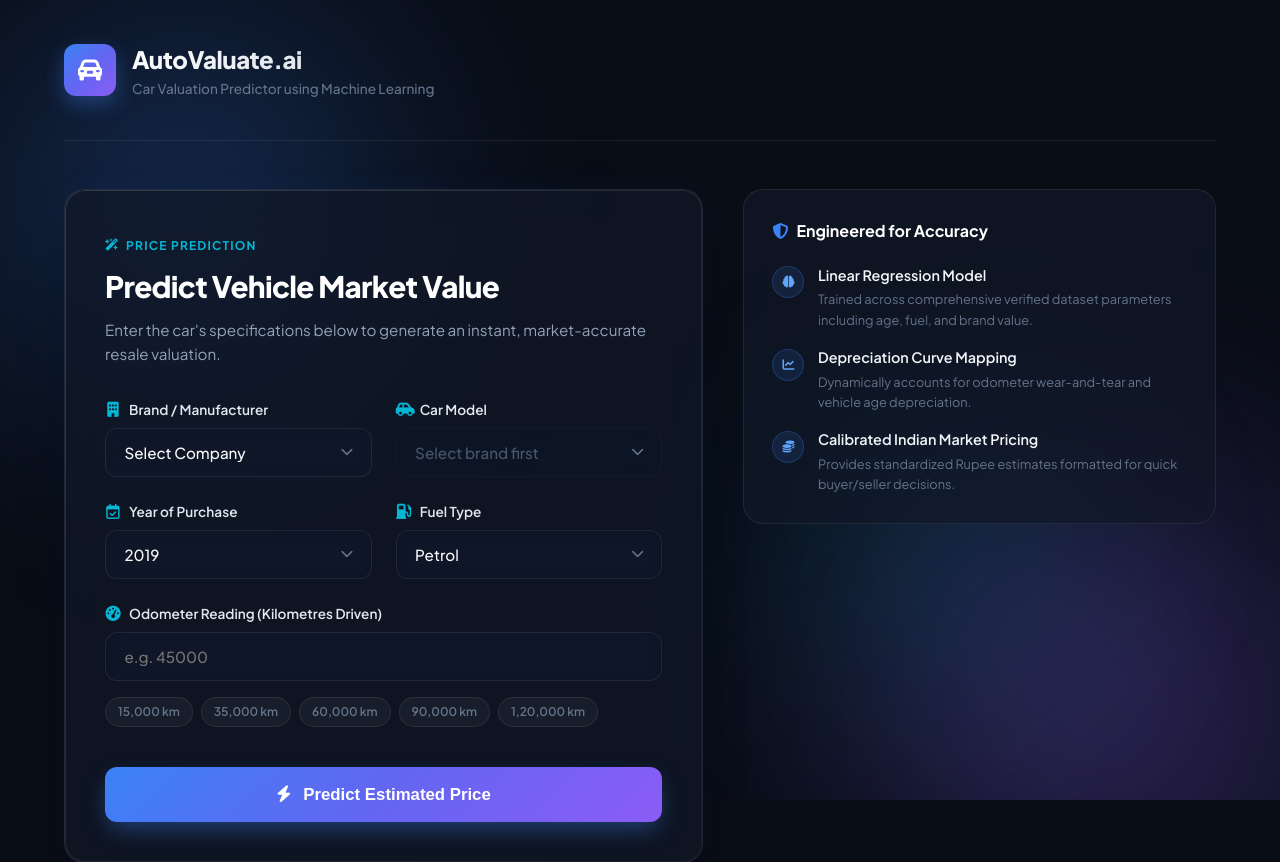
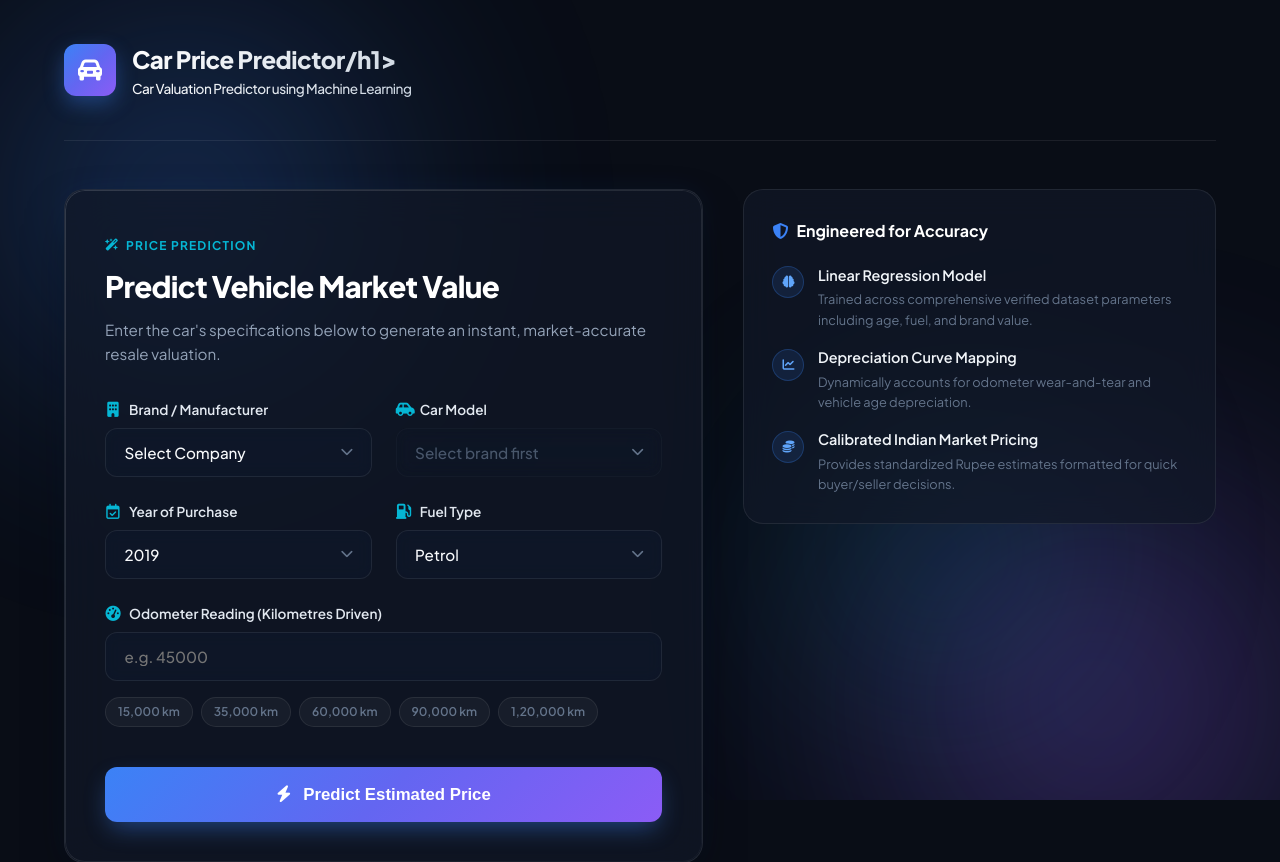
Before and after one commit to vaidya21/Car-Price-Predictor, a Flask app: page / in a window 1280 px wide. Shown: the top 862 px of the page. Run offline with Flask 3, Linux system fonts and the light colour scheme; parts of the project's set-up code (start-up, migrations or seed data) failed here and were passed over.

Commit message:
Change title

```diff
--- a/templates/index.html
+++ b/templates/index.html
@@ -35,7 +35,7 @@
                     <i class="fa-solid fa-car-rear"></i>
                 </div>
                 <div class="brand-text">
-                    <h1>AutoValuate<span style="color: var(--accent-cyan);">.ai</span></h1>
+                    <h1>Car Price Predictor<span style="color: var(--accent-cyan);"></span>/h1>
                     <p>Car Valuation Predictor using Machine Learning</p>
                 </div>
             </div>
```
